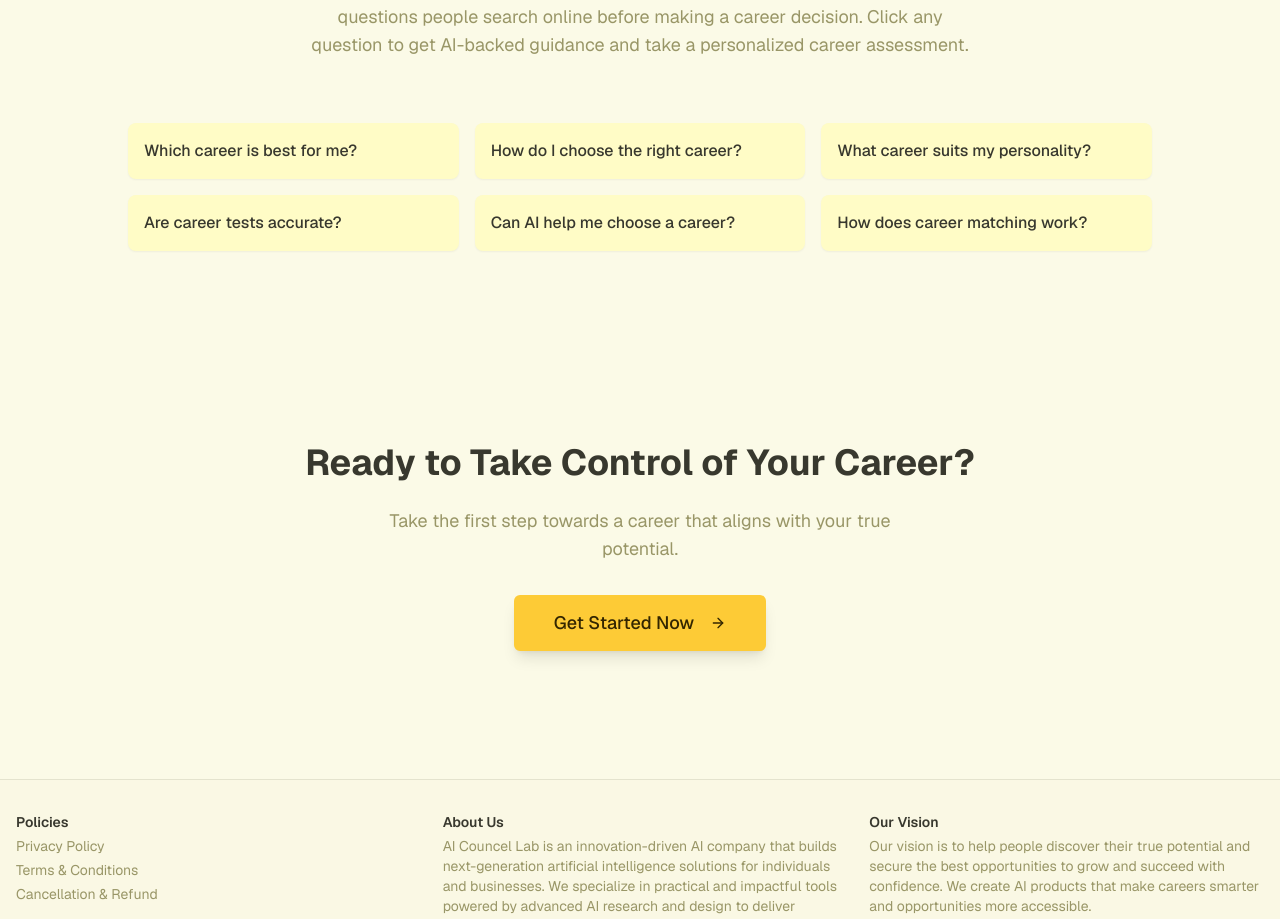
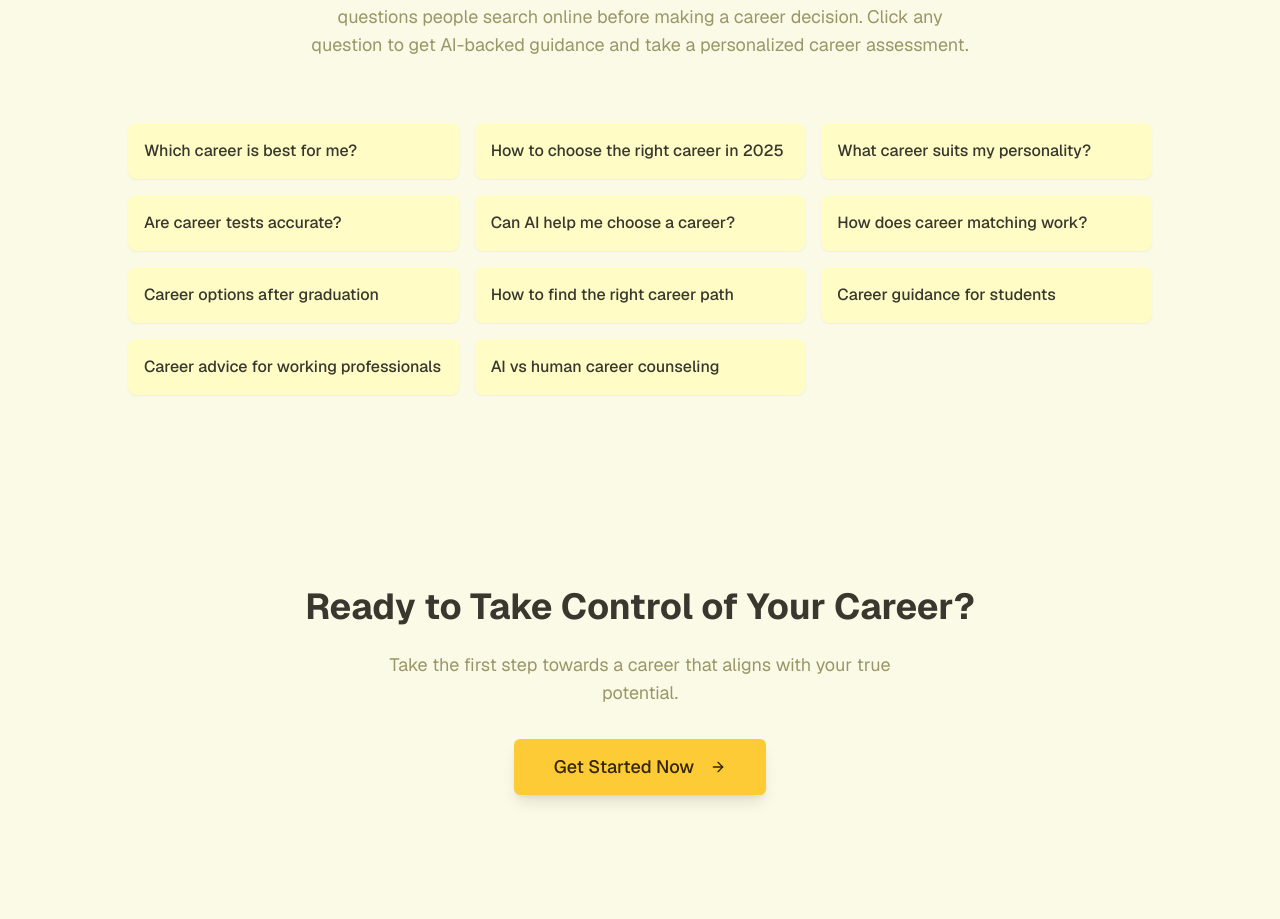
Before and after one commit to SinghRaghvendra/Margdarshak-AI, a Next.js app: page / in a window 1280 px wide. Shown: the part 2307-3226 px from the top of the page. Built offline with nearby package versions, Linux system fonts and the light colour scheme; no server answers.

Commit message:
add more seo specific keywords and wuestions in small font at bottom of

```diff
--- a/src/app/page.tsx
+++ b/src/app/page.tsx
@@ -83,11 +83,16 @@ export default function HomePage() {
 
   const careerQuestions = [
       "Which career is best for me?",
-      "How do I choose the right career?",
+      "How to choose the right career in 2025",
       "What career suits my personality?",
       "Are career tests accurate?",
       "Can AI help me choose a career?",
-      "How does career matching work?"
+      "How does career matching work?",
+      "Career options after graduation",
+      "How to find the right career path",
+      "Career guidance for students",
+      "Career advice for working professionals",
+      "AI vs human career counseling"
   ];
 
 
@@ -245,7 +250,7 @@ export default function HomePage() {
         </div>
       </section>
 
-      {/* SEO Questions Section */}
+      {/* SEO Questions Section from User */}
       <section id="career-questions" className="py-16 md:py-24 bg-background">
         <div className="container mx-auto px-4">
             <div className="text-center mb-12 md:mb-16">
```
